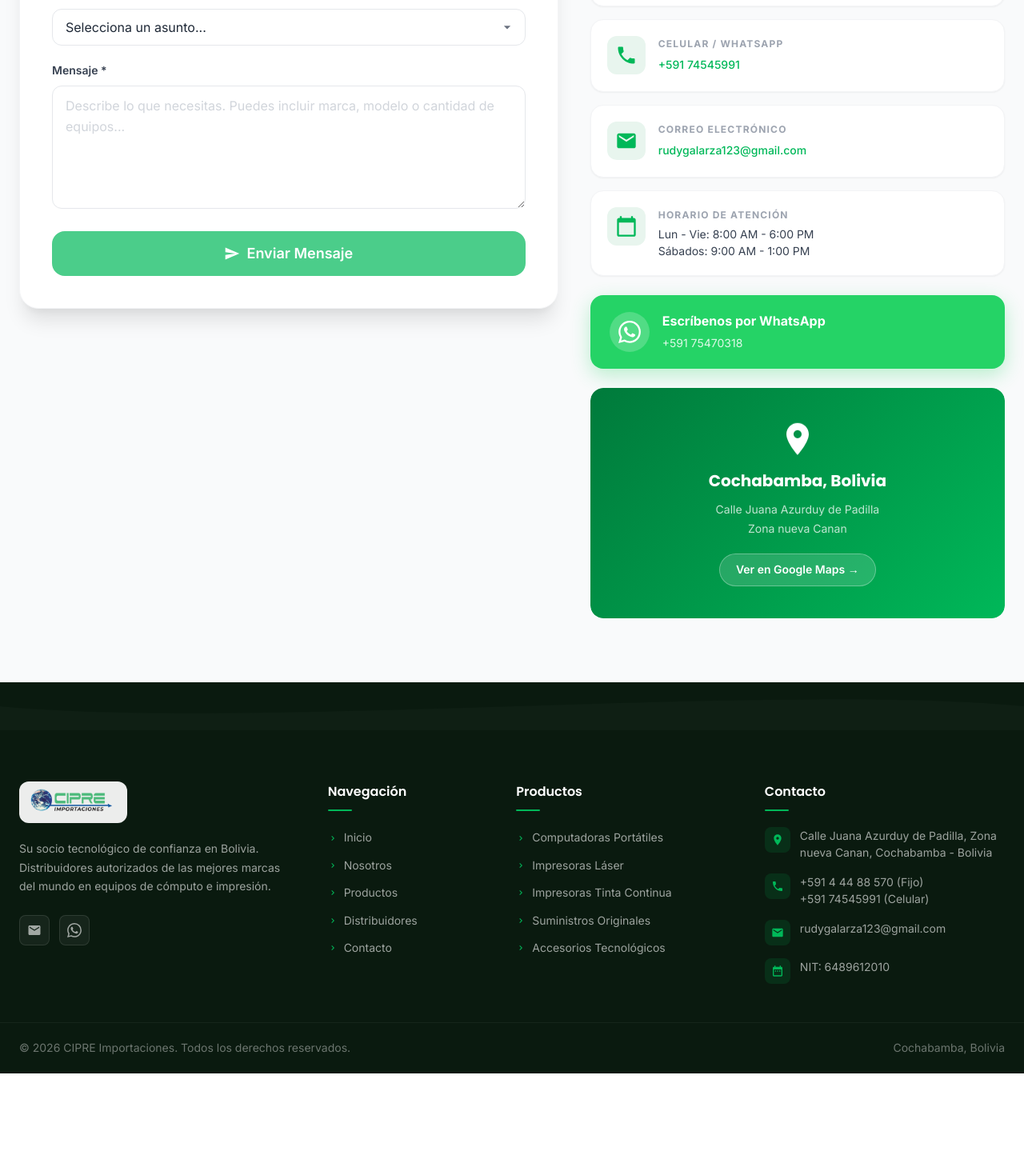
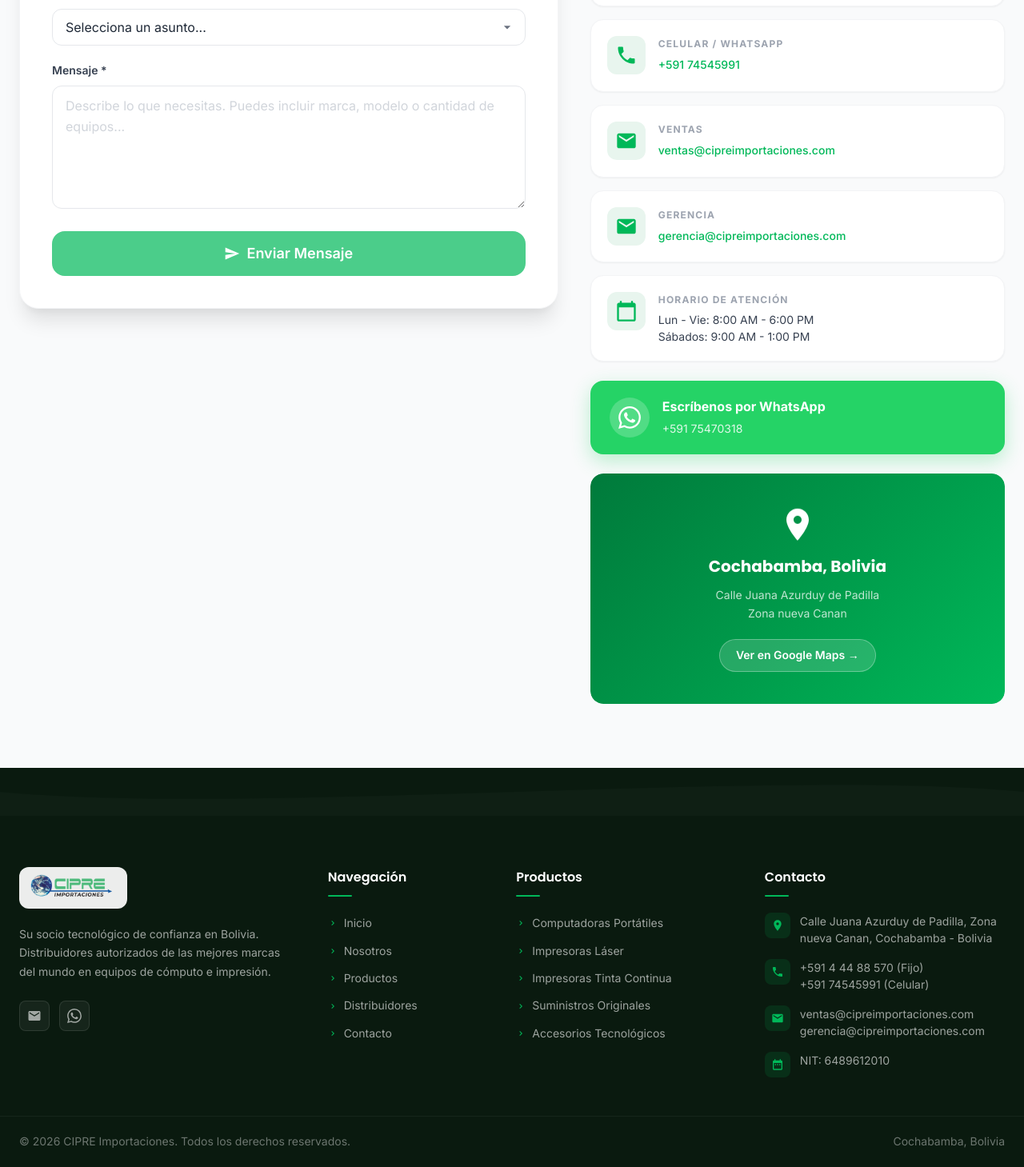
Before and after one commit to joelcitorueda/cipre-importaciones, an Angular app: page /contacto in a window 1280 px wide. Shown: the part 819-2278 px from the top of the page at 80% size. Before the commit the page ends 2161 px from the top, so only its background shows below. Built offline with nearby package versions, Linux system fonts and the light colour scheme.

Commit message:
Agregar correos corporativos (ventas@cipreimportaciones.com, gerencia@cipreimportaciones.com) y configurar Web3Forms para envío de formularios

```diff
--- a/src/app/app.config.ts
+++ b/src/app/app.config.ts
@@ -1,8 +1,9 @@
 import { ApplicationConfig } from '@angular/core';
 import { provideRouter } from '@angular/router';
+import { provideHttpClient } from '@angular/common/http';
 
 import { routes } from './app.routes';
 
 export const appConfig: ApplicationConfig = {
-  providers: [provideRouter(routes)]
+  providers: [provideRouter(routes), provideHttpClient()]
 };
--- a/src/app/components/footer/footer.component.html
+++ b/src/app/components/footer/footer.component.html
@@ -19,7 +19,7 @@
             Su socio tecnológico de confianza en Bolivia. Distribuidores autorizados de las mejores marcas del mundo en equipos de cómputo e impresión.
           </p>
           <div class="footer-social">
-            <a href="mailto:rudygalarza123@gmail.com" class="social-link" title="Email">
+            <a href="mailto:ventas@cipreimportaciones.com" class="social-link" title="Email">
               <svg viewBox="0 0 24 24" fill="currentColor"><path d="M20 4H4c-1.1 0-2 .9-2 2v12c0 1.1.9 2 2 2h16c1.1 0 2-.9 2-2V6c0-1.1-.9-2-2-2zm0 4l-8 5-8-5V6l8 5 8-5v2z"/></svg>
             </a>
             <a href="https://wa.me/59175470318" class="social-link" title="WhatsApp">
@@ -81,7 +81,10 @@
               <div class="contact-icon">
                 <svg viewBox="0 0 24 24" fill="currentColor"><path d="M20 4H4c-1.1 0-2 .9-2 2v12c0 1.1.9 2 2 2h16c1.1 0 2-.9 2-2V6c0-1.1-.9-2-2-2zm0 4l-8 5-8-5V6l8 5 8-5v2z"/></svg>
               </div>
-              <a href="mailto:rudygalarza123@gmail.com" class="footer-contact-link">rudygalarza123&#64;gmail.com</a>
+              <div>
+                <a href="mailto:ventas@cipreimportaciones.com" class="footer-contact-link">ventas&#64;cipreimportaciones.com</a><br>
+                <a href="mailto:gerencia@cipreimportaciones.com" class="footer-contact-link">gerencia&#64;cipreimportaciones.com</a>
+              </div>
             </li>
             <li class="footer-contact-item">
               <div class="contact-icon">
--- a/src/app/pages/contact/contact.component.html
+++ b/src/app/pages/contact/contact.component.html
@@ -99,12 +99,25 @@
                 }
               </button>
             </form>
+          } @else if (submitError()) {
+            <!-- Error State -->
+            <div class="success-state">
+              <div class="success-icon">❌</div>
+              <h2>Error al Enviar</h2>
+              <p>Hubo un problema al enviar tu mensaje. Por favor intenta de nuevo o contáctanos directamente por WhatsApp.</p>
+              <div class="success-actions">
+                <button class="btn btn-primary" (click)="resetForm()">Intentar de Nuevo</button>
+                <a href="https://wa.me/59175470318" target="_blank" class="btn btn-outline">
+                  Contactar por WhatsApp
+                </a>
+              </div>
+            </div>
           } @else {
             <!-- Success State -->
             <div class="success-state">
               <div class="success-icon">✅</div>
               <h2>¡Mensaje Enviado!</h2>
-              <p>Gracias por contactarnos. Nuestro equipo se pondrá en contacto contigo en las próximas horas.</p>
+              <p>Gracias por contactarnos. Nuestro equipo se pondrá en contacto contigo en las próximas horas. Tu mensaje ha sido enviado a nuestro equipo de ventas.</p>
               <div class="success-actions">
                 <button class="btn btn-primary" (click)="resetForm()">Enviar Otro Mensaje</button>
                 <a href="https://wa.me/59175470318" target="_blank" class="btn btn-outline">
--- a/src/app/pages/contact/contact.component.ts
+++ b/src/app/pages/contact/contact.component.ts
@@ -1,6 +1,7 @@
-import { Component, signal } from '@angular/core';
+import { Component, signal, inject } from '@angular/core';
 import { FormsModule } from '@angular/forms';
 import { CommonModule } from '@angular/common';
+import { HttpClient } from '@angular/common/http';
 import { IconComponent } from '../../components/icon/icon.component';
 
 @Component({
@@ -11,6 +12,8 @@ import { IconComponent } from '../../components/icon/icon.component';
   styleUrl: './contact.component.scss'
 })
 export class ContactComponent {
+  private http = inject(HttpClient);
+
   formData = {
     name: '',
     email: '',
@@ -52,9 +55,15 @@ export class ContactComponent {
     },
     {
       icon: 'email',
-      title: 'Correo Electrónico',
-      lines: ['rudygalarza123@gmail.com'],
-      action: 'mailto:rudygalarza123@gmail.com'
+      title: 'Ventas',
+      lines: ['ventas@cipreimportaciones.com'],
+      action: 'mailto:ventas@cipreimportaciones.com'
+    },
+    {
+      icon: 'email',
+      title: 'Gerencia',
+      lines: ['gerencia@cipreimportaciones.com'],
+      action: 'mailto:gerencia@cipreimportaciones.com'
     },
     {
       icon: 'calendar',
@@ -64,17 +73,54 @@ export class ContactComponent {
     },
   ];
 
+  /**
+   * Web3Forms Access Key
+   * ¿Cómo obtenerla? Ve a https://web3forms.com/ e ingresa tu correo para recibir tu Access Key.
+   * Luego en el panel de Web3Forms, configura el destino (to_email) como ventas@cipreimportaciones.com
+   */
+  private WEB3FORMS_ACCESS_KEY = '5078676f-40ab-42c0-8471-a6e5bd9b80b3';
+
   onSubmit() {
+    if (this.WEB3FORMS_ACCESS_KEY === 'AQUI_TU_ACCESS_KEY_DE_WEB3FORMS') {
+      console.warn('⚠️ Web3Forms no está configurado. Ve a https://web3forms.com/ para obtener tu Access Key.');
+      this.submitError.set(true);
+      this.isSubmitting.set(false);
+      return;
+    }
+
     this.isSubmitting.set(true);
-    // Simulate form submission
-    setTimeout(() => {
-      this.isSubmitting.set(false);
-      this.isSubmitted.set(true);
-    }, 1500);
+    this.submitError.set(false);
+
+    const payload = {
+      access_key: this.WEB3FORMS_ACCESS_KEY,
+      name: this.formData.name,
+      email: this.formData.email,
+      phone: this.formData.phone,
+      subject: this.formData.subject,
+      message: this.formData.message,
+      to_email: 'ventas@cipreimportaciones.com'
+    };
+
+    this.http.post('https://api.web3forms.com/submit', payload).subscribe({
+      next: (response: any) => {
+        this.isSubmitting.set(false);
+        if (response.success) {
+          this.isSubmitted.set(true);
+        } else {
+          this.submitError.set(true);
+        }
+      },
+      error: (err) => {
+        this.isSubmitting.set(false);
+        this.submitError.set(true);
+        console.error('Error al enviar formulario:', err);
+      }
+    });
   }
 
   resetForm() {
     this.formData = { name: '', email: '', phone: '', subject: '', message: '' };
     this.isSubmitted.set(false);
+    this.submitError.set(false);
   }
 }
```
